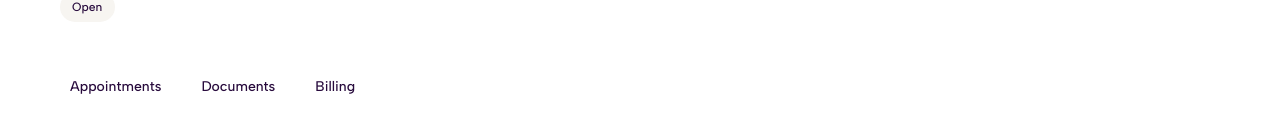
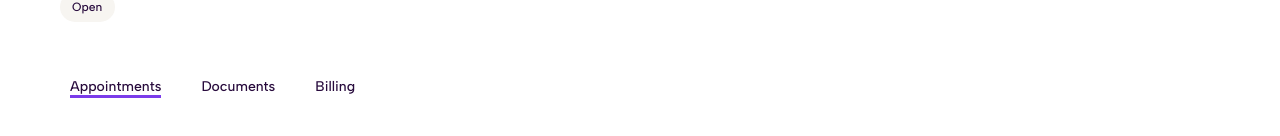
Before and after one commit to G-bot987/Adaptable, a Next.js app in the folder adaptable/: page / in a window 1280 px wide. Shown: the part 208-344 px from the top of the page. Built offline with nearby package versions, Linux system fonts and the light colour scheme; a web font is replaced by a local one.

Commit message:
btn hover state styling

```diff
--- a/adaptable/pages/mainComponents/table/SelectTable.tsx
+++ b/adaptable/pages/mainComponents/table/SelectTable.tsx
@@ -34,7 +34,7 @@ export default function SelectTable(Props: TableDataInterface) {
       <ul className={styles.tableSection__navTabs}>
         {tableOptions?.map((table: TableOptionsInterface, index: number) => (
           <li key={index} className={styles.tableSection__navTabs__item}>
-            <button onClick={() => { setShowTable(table), setNavSelected(`${table.header}`) }} className={`${navSelected === table.header ? styles['tableSection__navTabs__item__btn'] : styles['tableSection__navTabs__item__btn--hover']}`}>
+            <button onClick={() => { setShowTable(table), setNavSelected(`${table.header}`) }} className={`${styles.tableSection__navTabs__item__btn}  ${navSelected === table.header ? styles['tableSection__navTabs__item__btn--selected'] : styles['tableSection__navTabs__item__btn--hover']}`}>
               {table.header}
             </button>
           </li>
```
